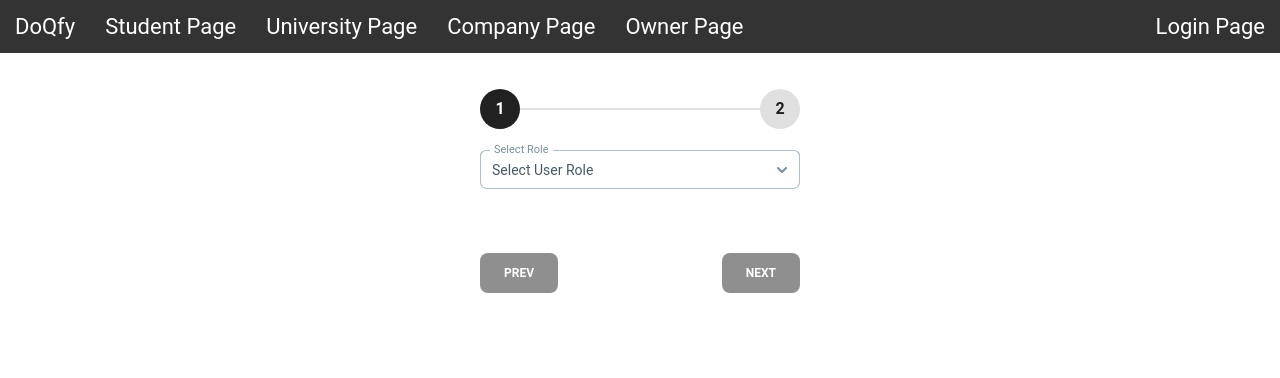
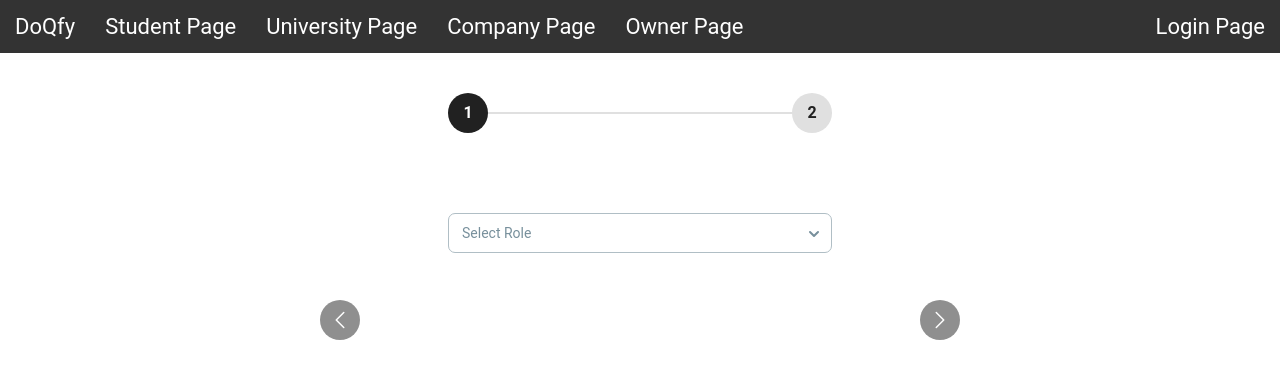
Before and after one commit to Chandrakant92/Digital_Document_Verification_using_Blockchain, a React (Vite) app in the folder main/frontend/: page /LoginPage in a window 1280 px wide. Shown: the top 378 px of the page. Built offline with nearby package versions, Linux system fonts and the light colour scheme.

Commit message:
login ui done

```diff
--- a/main/frontend/package.json
+++ b/main/frontend/package.json
@@ -14,8 +14,10 @@
     "@material-tailwind/react": "^2.1.7",
     "axios": "^1.5.0",
     "ethers": "^5.7.2",
+    "framer-motion": "^10.16.16",
     "react": "^18.2.0",
     "react-dom": "^18.2.0",
+    "react-hook-form": "^7.49.2",
     "react-router-dom": "^6.16.0",
     "uuid": "^9.0.1",
     "xlsx": "^0.18.5"
--- a/main/frontend/src/pages/LoginPage.jsx
+++ b/main/frontend/src/pages/LoginPage.jsx
@@ -1,162 +1,138 @@
 import React, { useState } from 'react';
-import ToggleSwitch from '../components/ToggleSwitch';
-import { Stepper, Step, Button, Select, Input, Option } from "@material-tailwind/react";
-import { Container } from 'postcss';
+import { Stepper, Step, Button, Select, Input, Option, IconButton } from "@material-tailwind/react";
+import { useForm, Controller } from 'react-hook-form';
+import { motion, AnimatePresence } from 'framer-motion';
+import { ChevronLeftIcon, ChevronRightIcon } from '@heroicons/react/24/solid';
 
 const LoginPage = () => {
-  const steps = [
-    { title: 'Select Role' },
-    { title: 'Enter Login Details' },
+
+
+  const { control, register, handleSubmit, formState: { errors }, watch } = useForm();
+  const selectedRole = watch('role');
+
+  const onSubmit = (data) => {
+    console.log(data);
+  };
+
+
+  const stepVariants = {
+    hidden: { opacity: 0 },
+    visible: { opacity: 1, transition: { duration: 1 } },
+    exit: { opacity: 0, transition: { duration: 0 } },
+  };
+
+  const inputFields = [
+    { name: 'name', label: 'Username', type: 'text', required: true },
+    { name: 'email', label: 'Email', type: 'email', required: true },
+    { name: 'password', label: 'Password', type: 'password', required: true },
+    { name: 'address', label: 'Wallet Address', type: 'text', required: false },
+    { name: 'cid', label: 'Company Id', type: 'text', required: true },
+    { name: 'uid', label: 'University Id', type: 'text', required: true },
   ];
 
+  const filteredFields = inputFields.filter(
+    field => (field.name !== 'cid' && field.name !== 'uid') || (field.name === 'cid' && selectedRole === 'company') || (field.name === 'uid' && selectedRole === 'university')
+  );
+
   const [activeStep, setActiveStep] = useState(0);
-  const [role, setRole] = useState('');
-  const [loginInfo, setLoginInfo] = useState({
-    uid: '', // Extra field for the university
-    name: '',
-    email: '',
-    password: '',
-    address: '',
-    cid: '', // Extra field for the company
-  });
-
-  const handleRoleSelection = (selectedRole) => {
-    setRole(selectedRole);
-    if (selectedRole === '') return;
-
-    setActiveStep(1);
-    setLoginInfo({
-      uid: '',
-      name: '',
-      email: '',
-      password: '',
-      address: '',
-      cid: '',
-    });
-  };
-
-  const handleLoginInfoChange = (e) => {
-    const { name, value } = e.target;
-    setLoginInfo({ ...loginInfo, [name]: value });
-  };
-
-  const handleSubmit = () => {
-    // Handle submission logic here
-    console.log('Submitted:', loginInfo);
-    // Reset form after submission
-    setRole('');
-    setLoginInfo({
-      uid: '',
-      name: '',
-      email: '',
-      password: '',
-      address: '',
-      cid: '',
-    });
-  };
 
   const [isLastStep, setIsLastStep] = React.useState(false);
   const [isFirstStep, setIsFirstStep] = React.useState(false);
 
-  const handleNext = () => !isLastStep && role != '' &&setActiveStep((cur) => cur + 1);
+  const handleNext = () => !isLastStep && selectedRole && setActiveStep((cur) => cur + 1);
   const handlePrev = () => !isFirstStep && setActiveStep((cur) => cur - 1);
 
 
   return (
 
-    <div className="flex items-center justify-center m-5">
-      <div className="w-96  py-4 px-8">
+    //<div className="flex items-center justify-center m-5">
+    <div className="flex justify-center h-screen">
+      <div className="relative w-1/2  flex flex-col items-center  ">
+        <div className="absolute left-0 top-1/3 transform -translate-y-1/2">
+          <IconButton onClick={handlePrev} disabled={isFirstStep} className="rounded-full" >
+            <ChevronLeftIcon className="h-6 w-6 text-white" />
+          </IconButton>
+        </div>
+        <div className="absolute right-0 top-1/3 transform -translate-y-1/2">
+          <IconButton onClick={handleNext} disabled={isLastStep || !selectedRole} className="rounded-full" >
+            <ChevronRightIcon className="h-6 w-6 text-white" />
+          </IconButton>
+        </div>
+
+        <div className="mt-10 w-96  ">
           <Stepper
             activeStep={activeStep}
             isLastStep={(value) => setIsLastStep(value)}
             isFirstStep={(value) => setIsFirstStep(value)}
           >
             <Step onClick={() => setActiveStep(0)}>1</Step>
-          <Step onClick={() => role!='' && setActiveStep(1)}>2</Step>
+            <Step onClick={() => selectedRole && setActiveStep(1)}>2</Step>
           </Stepper>
 
 
 
+          <form onSubmit={handleSubmit(onSubmit)}>
+            <AnimatePresence mode="wait">
+
               {activeStep === 0 && (
-          <div className="mt-5">
-            <Select label="Select Role"
-             value={role}
-              onChange={(e) => handleRoleSelection(e)}
+                <motion.div
+                  key={1}
+                  variants={stepVariants}
+                  initial="visible"
+                  animate="visible"
+                  exit="exit"
                 >
-              <Option value="">Select User Role</Option>
+                  <div className="mt-20 items-center">
+                    <Controller
+                      name="role"
+                      control={control}
+                      defaultValue=""
+                      rules={{ required: true }}
+                      render={({ field }) => (
+                        <Select label="Select Role" {...field}>
                           <Option value="student">Student</Option>
                           <Option value="university">University</Option>
                           <Option value="company">Company</Option>
                         </Select>
+                      )}
+                    />
                   </div>
+                </motion.div>
               )}
-        {activeStep === 1 && role != '' && (
-          <div className="mt-5 flex flex-col space-y-4">
-            <Input label="Username"
-              type="text"
 
-              value={loginInfo.name}
-              onChange={handleLoginInfoChange}
+              {activeStep === 1 && selectedRole && (
+                <motion.div
+                  key={2}
+                  variants={stepVariants}
+                  initial="hidden"
+                  animate="visible"
+                  exit="exit"
+                >
+                  <div className="mt-20 flex flex-col space-y-4">
+                    {filteredFields.map((field, index) => (
+                      <Input
+                        key={index}
+                        label={field.label}
+                        type={field.type}
+                        {...register(field.name, { required: field.required })}
                       />
-            <Input label="Email"
-              type="email"
+                    ))}
 
-              value={loginInfo.email}
-              onChange={handleLoginInfoChange}
-            />
-
-            {role === 'company' && (
-              <Input label="Company Id"
-                type="text"
-
-                value={loginInfo.cid}
-                onChange={handleLoginInfoChange}
-              />
-
-            )}
-            {role === 'university' && (
-              <Input label="University Id"
-                type="text"
-
-                value={loginInfo.uid}
-                onChange={handleLoginInfoChange}
-              />
-
-            )}
-            <Input label="password"
-              type="password"
-
-              value={loginInfo.password}
-              onChange={handleLoginInfoChange}
-            />
-            <Input label="Wallet Address"
-              type="text"
-
-              value={loginInfo.address}
-              onChange={handleLoginInfoChange}
-            />
-
-            <Button onClick={handleSubmit}
-              disabled={!loginInfo.email || !loginInfo.password}
-              ripple={true}>
+                    <Button type="submit" ripple={true}>
                       Submit
                     </Button>
                   </div>
+                </motion.div>
               )}
+            </AnimatePresence>
+
+          </form>
 
 
 
-        <div className="mt-16 flex justify-between ">
-          <Button onClick={handlePrev} disabled={isFirstStep}>
-            Prev
-          </Button>
-          <Button onClick={handleNext} disabled={isLastStep || role==''}>
-            Next
-          </Button>
         </div>
       </div>
     </div>
-
 
 
   );
```
Also changed, not shown: 1 other file (tests, documents, lock files or other folders). Lines whose indentation alone changed are shown as unchanged.
